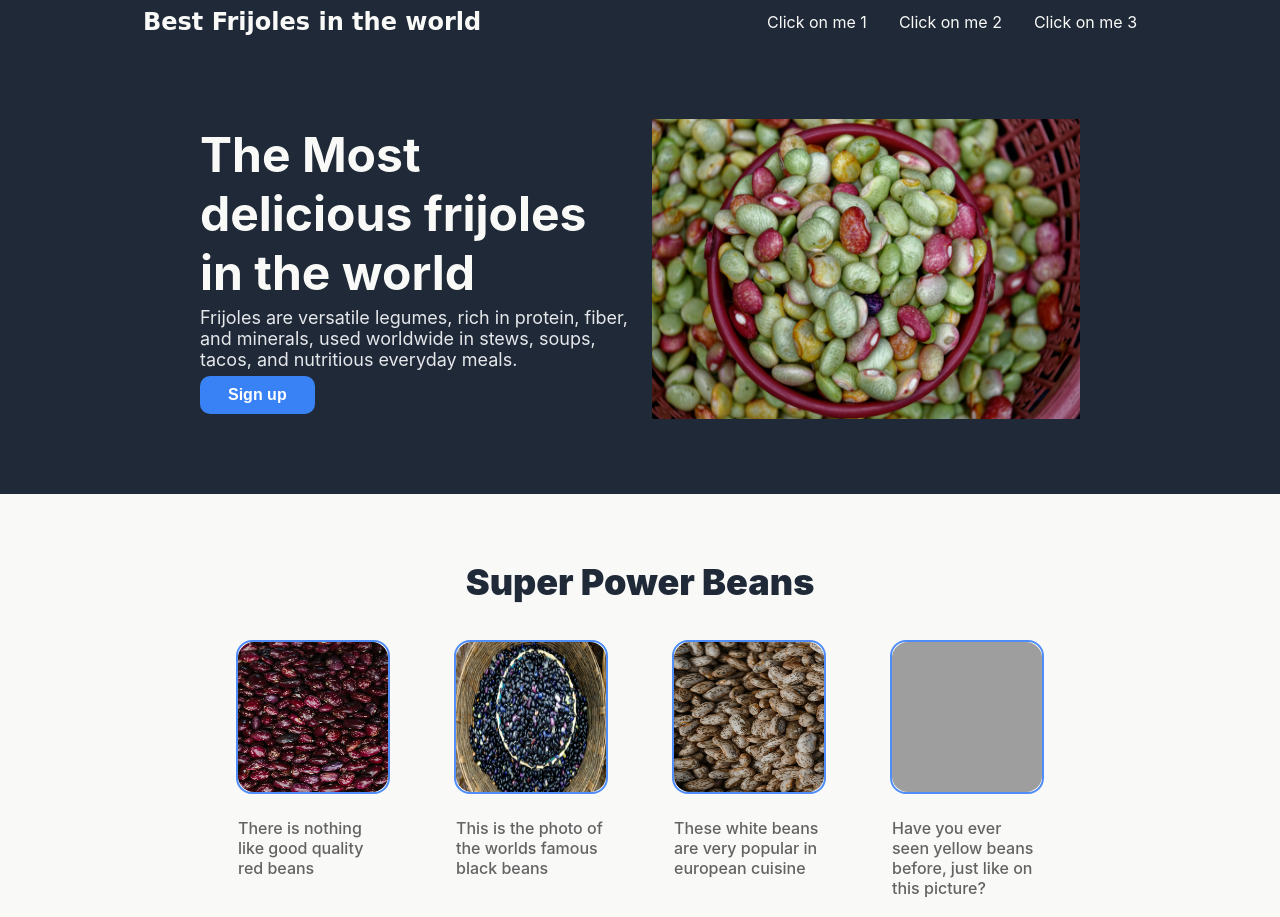
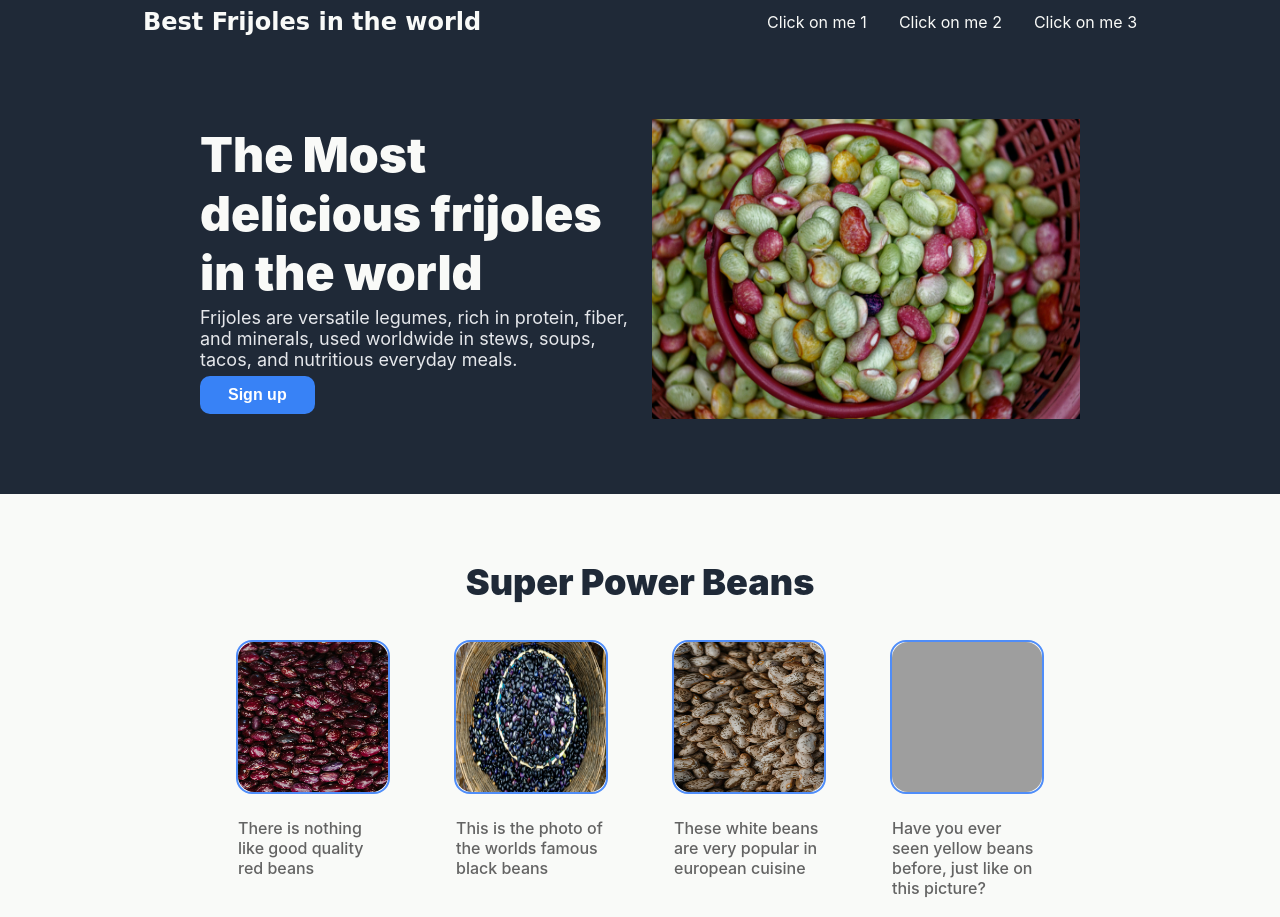
Before and after one commit to Alejandrito97/My-first-website, a plain HTML site: page index.html in a window 1280 px wide. Shown: the top 917 px of the page. Drawn offline with Linux system fonts and the light colour scheme; grey boxes are pictures that could not be loaded.

Commit message:
just quick fix

```diff
--- a/style.css
+++ b/style.css
@@ -71,7 +71,7 @@ body {
   margin: 0;
   font-size: 48px;
   color: #f9faf8;
-  weight: 900;
+  font-weight: 900;
 }
 
 .hero-text p {
```
